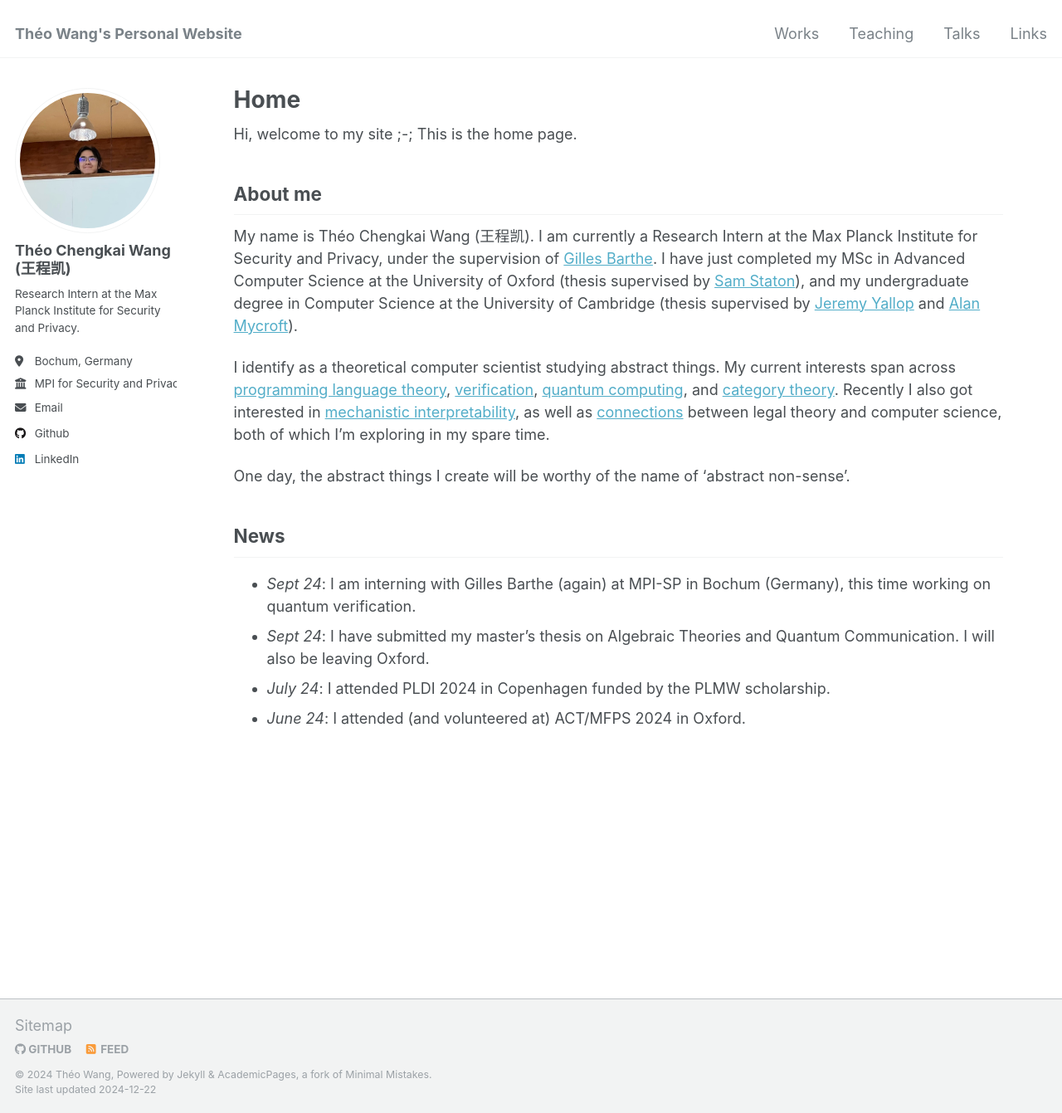
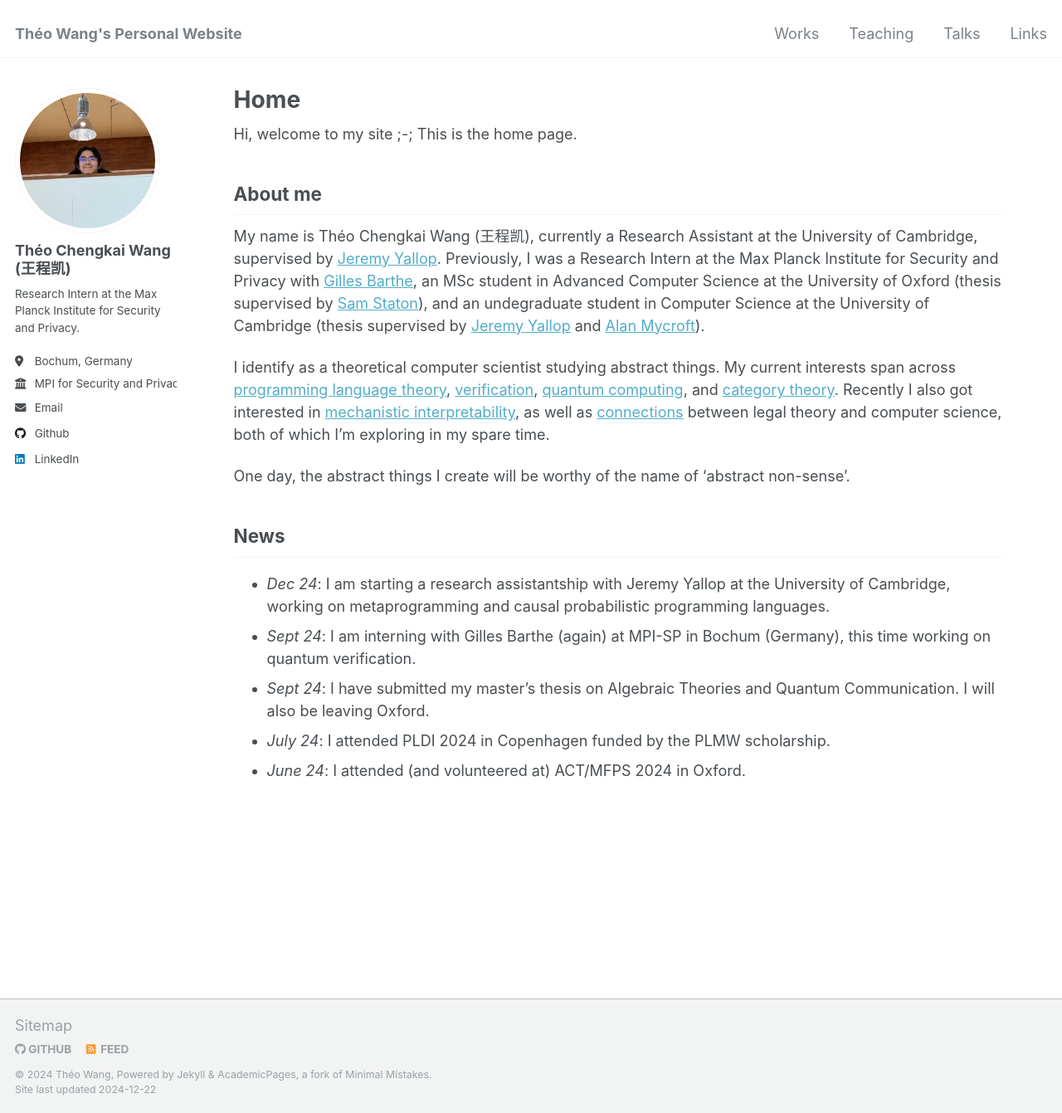
Before and after one commit to theo-chengkai-wang/theo-chengkai-wang.github.io, a Jekyll site: the page built from _pages/about.md, in a window 1280 px wide and 1341 px high. Shown: the whole window at 83% size. Built offline with Jekyll 4.4.1, drawn with Linux system fonts in a browser that asks for light colours.

Commit message:
Added December News

```diff
--- a/_pages/about.md
+++ b/_pages/about.md
@@ -13,7 +13,7 @@
 About me
 -------
 
-My name is Théo Chengkai Wang (王程凯). I am currently a Research Intern at the Max Planck Institute for Security and Privacy, under the supervision of [Gilles Barthe](https://gbarthe.github.io/). I have just completed my MSc in Advanced Computer Science at the University of Oxford (thesis supervised by [Sam Staton](https://www.cs.ox.ac.uk/people/samuel.staton/main.html)), and my undergraduate degree in Computer Science at the University of Cambridge (thesis supervised by [Jeremy Yallop](https://www.cl.cam.ac.uk/~jdy22/) and [Alan Mycroft](https://www.cl.cam.ac.uk/~am21/)).
+My name is Théo Chengkai Wang (王程凯), currently a Research Assistant at the University of Cambridge, supervised by [Jeremy Yallop](https://www.cl.cam.ac.uk/~jdy22/). Previously, I was a Research Intern at the Max Planck Institute for Security and Privacy with [Gilles Barthe](https://gbarthe.github.io/), an MSc student in Advanced Computer Science at the University of Oxford (thesis supervised by [Sam Staton](https://www.cs.ox.ac.uk/people/samuel.staton/main.html)), and an undegraduate student in Computer Science at the University of Cambridge (thesis supervised by [Jeremy Yallop](https://www.cl.cam.ac.uk/~jdy22/) and [Alan Mycroft](https://www.cl.cam.ac.uk/~am21/)).
 
 I identify as a theoretical computer scientist studying abstract things. My current interests span across [programming language theory](https://thelittletyper.com), [verification](https://en.wikipedia.org/wiki/Formal_verification), [quantum computing](https://academic.oup.com/book/43710), and [category theory](https://cemulate.github.io/the-mlab/#yBo3-cartesian+bundle). Recently I also got interested in [mechanistic interpretability](https://www.neelnanda.io/mechanistic-interpretability/glossary), as well as [connections](https://link.springer.com/book/10.1007/978-3-030-43582-0) between legal theory and computer science, both of which I'm exploring in my spare time.
 
@@ -21,6 +21,7 @@
 
 News
 -------
+- _Dec 24_: I am starting a research assistantship with Jeremy Yallop at the University of Cambridge, working on metaprogramming and causal probabilistic programming languages.
 - _Sept 24_: I am interning with Gilles Barthe (again) at MPI-SP in Bochum (Germany), this time working on quantum verification.
 - _Sept 24_: I have submitted my master's thesis on Algebraic Theories and Quantum Communication. I will also be leaving Oxford.
 - _July 24_: I attended PLDI 2024 in Copenhagen funded by the PLMW scholarship.
```
